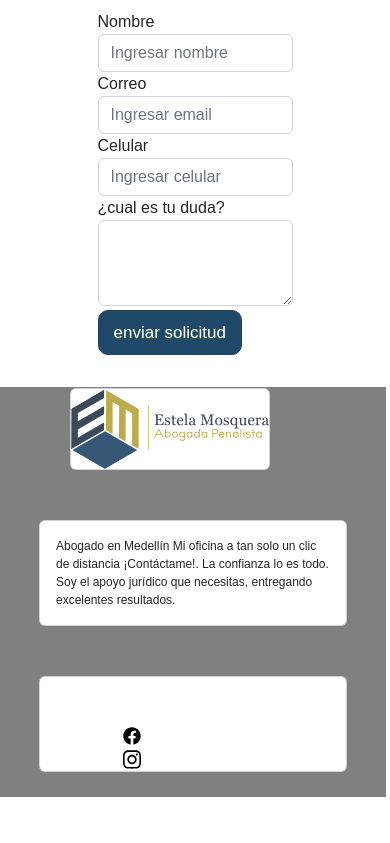
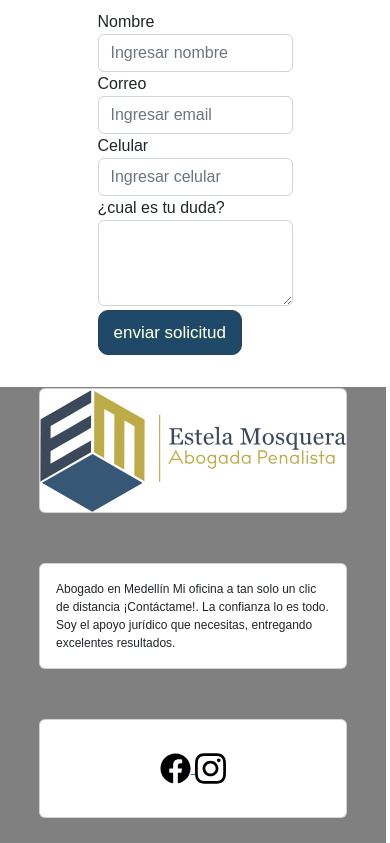
Before and after one commit to juantuberquia/projetc-coder, a website: page seccion/index.html in a window 390 px wide. Shown: the part 951-1794 px from the top of the page. Before the commit the page ends 1748 px from the top, so only its background shows below. Drawn offline with nearby package versions, Linux system fonts and the light colour scheme.

Commit message:
correcion estilos footer

```diff
--- a/scss/index/_mobile.scss
+++ b/scss/index/_mobile.scss
@@ -78,7 +78,7 @@
 
     /* estilos pag contacto */
     .content-pre-form h2{
-      font-size: 1.4rem;
+      font-size: 1.6rem;
     }
     .content-pre-form {
       width: 70%;
@@ -103,6 +103,15 @@
     }
 
     .information-services p{
-      font-size:  18px;
+      font-size:  14px;
+    }
+
+    .content-icons{
+      padding-top: 10%;
+      padding-bottom: 10%;
+    }
+
+    .content-icons a{
+        margin-right: 0;
     }
   }
--- a/scss/index/_tablet.scss
+++ b/scss/index/_tablet.scss
@@ -90,17 +90,8 @@
       flex-wrap: wrap;
     }
 
-
     .content-icons{
-      display: flex;
-      margin-left: auto;
-      margin-right: auto;
-
+      padding-top: 6%;
+      padding-bottom: 6%;
     }
-
-    .content-icons a{
-      margin-right: 40%;
-    }
-
-
   }
--- a/seccion/index.html
+++ b/seccion/index.html
@@ -102,7 +102,7 @@
     <footer class="content-footer">
       <div class="row row-cols-1 row-cols-md-3 g-4">
         <div class="col container-elements">
-          <div class="card h-100 content-logo">
+          <div class="card h-100">
             <img src="../assets/logo.svg" class="card-img-top logo-footer" alt="logo">
           </div>
         </div>
```
Also changed, not shown: scss/index/main.css, 1 other file.
